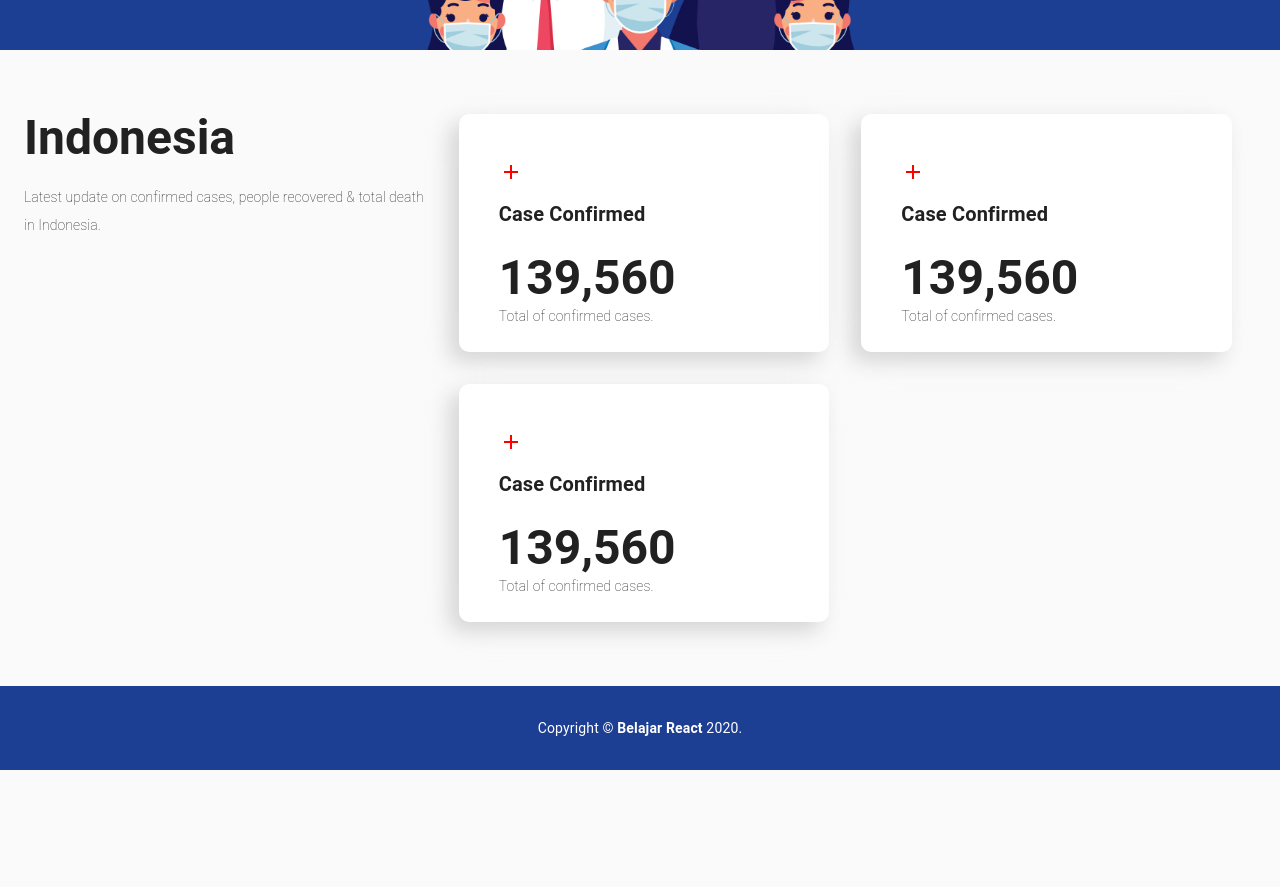
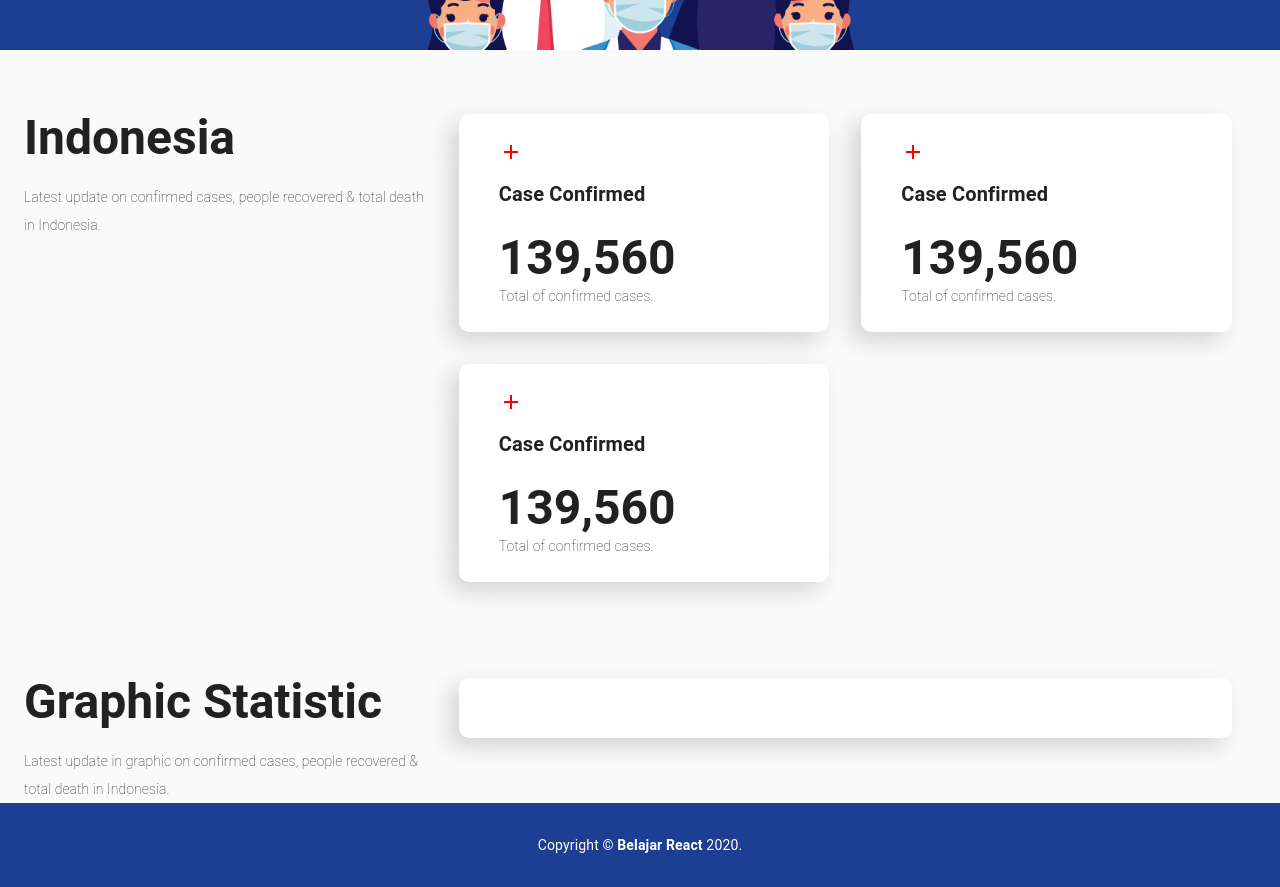
Before and after one commit to Makassar-Developer-Society/belajar-react, a React (Create React App) app: page / in a window 1280 px wide. Shown: the part 440-1327 px from the top of the page. Before the commit the page ends 1210 px from the top, so only its background shows below. Built offline with nearby package versions, Linux system fonts and the light colour scheme.

Commit message:
feat: new graph layoout

```diff
--- a/src/components/Card.jsx
+++ b/src/components/Card.jsx
@@ -29,7 +29,6 @@ const useStyles = makeStyles((theme) => ({
         color: 'red'
     },
     textTitle: {
-        marginTop: 20,
         fontWeight: 'bold'
     },
     textAmount: {
--- /dev/null
+++ b/src/components/Graph.jsx
@@ -0,0 +1,55 @@
+import React from 'react';
+import Card from '@material-ui/core/Card';
+import CardContent from '@material-ui/core/CardContent';
+import Typography from '@material-ui/core/Typography';
+import { makeStyles } from '@material-ui/core/styles';
+import Grid from '@material-ui/core/Grid';
+import Container from '@material-ui/core/Container';
+
+const useStyles = makeStyles((theme) => ({
+    cardGrid: {
+        paddingTop: theme.spacing(4),
+        paddingBottom: theme.spacing(8),
+    },
+    card: {
+        height: '100%',
+        display: 'flex',
+        width: '100%',
+        flexDirection: 'column',
+        boxShadow: '-9px 9px 20px rgb(51 51 51 / 17%), -10px 8px 40px rgb(232 232 232 / 23%)',
+        borderRadius: 10
+    },
+    cardContent: {
+        paddingLeft: theme.spacing(5),
+        flexGrow: 1,
+    },
+    textTitle: {
+        marginTop: 20,
+        fontWeight: 'bold'
+    },
+    textAmount: {
+        marginTop: 20,
+        fontWeight: 'bolder'
+    },
+    textDescription: {
+        fontWeight: '100'
+    }
+}));
+
+export default function BaseCard() {
+    const classes = useStyles();
+
+    return (
+        <Container className={classes.cardGrid}>
+            <Grid container>
+                <Card className={classes.card}>
+                    <CardContent className={classes.cardContent}>
+                        <Typography variant="h6" align="left" className={classes.textTitle} gutterBottom>
+                            {/*  */}
+                        </Typography>
+                    </CardContent>
+                </Card>
+            </Grid>
+        </Container>
+    )
+}
--- a/src/pages/Dashboard.jsx
+++ b/src/pages/Dashboard.jsx
@@ -5,6 +5,7 @@ import Typography from '@material-ui/core/Typography';
 import { makeStyles } from '@material-ui/core/styles';
 import Container from '@material-ui/core/Container';
 import CovidCard from '../components/Card';
+import CovidGraph from '../components/Graph';
 import Footer from '../components/Footer';
 
 const background = require("../assets/img/covid-bg.png");
@@ -40,6 +41,11 @@ const useStyles = makeStyles((theme) => ({
     },
     textWrapper: {
         paddingTop: theme.spacing(5),
+        marginTop: 20,
+        fontWeight: 'bolder'
+    },
+    textWrapper2: {
+        paddingTop: theme.spacing(1),
         marginTop: 20,
         fontWeight: 'bolder'
     },
@@ -94,6 +100,21 @@ export default function Dashboard() {
                             <CovidCard />
                         </Grid>
                     </Grid>
+                    <Grid container>
+                        <Grid item xs={12} md={4}>
+                            <Typography variant="h3" align="left" className={classes.textWrapper2} gutterBottom>
+                                Graphic Statistic
+                            </Typography>
+                            <Typography variant="subtitle2" align="left" style={{ fontWeight: '100', lineHeight: 2 }}>
+                                Latest update in graphic on confirmed
+                                cases, people recovered & total death in
+                                Indonesia.
+                            </Typography>
+                        </Grid>
+                        <Grid item xs={12} md={8}>
+                            <CovidGraph />
+                        </Grid>
+                    </Grid>
                 </Container>
                 {/* End Body */}
             </main>
```
